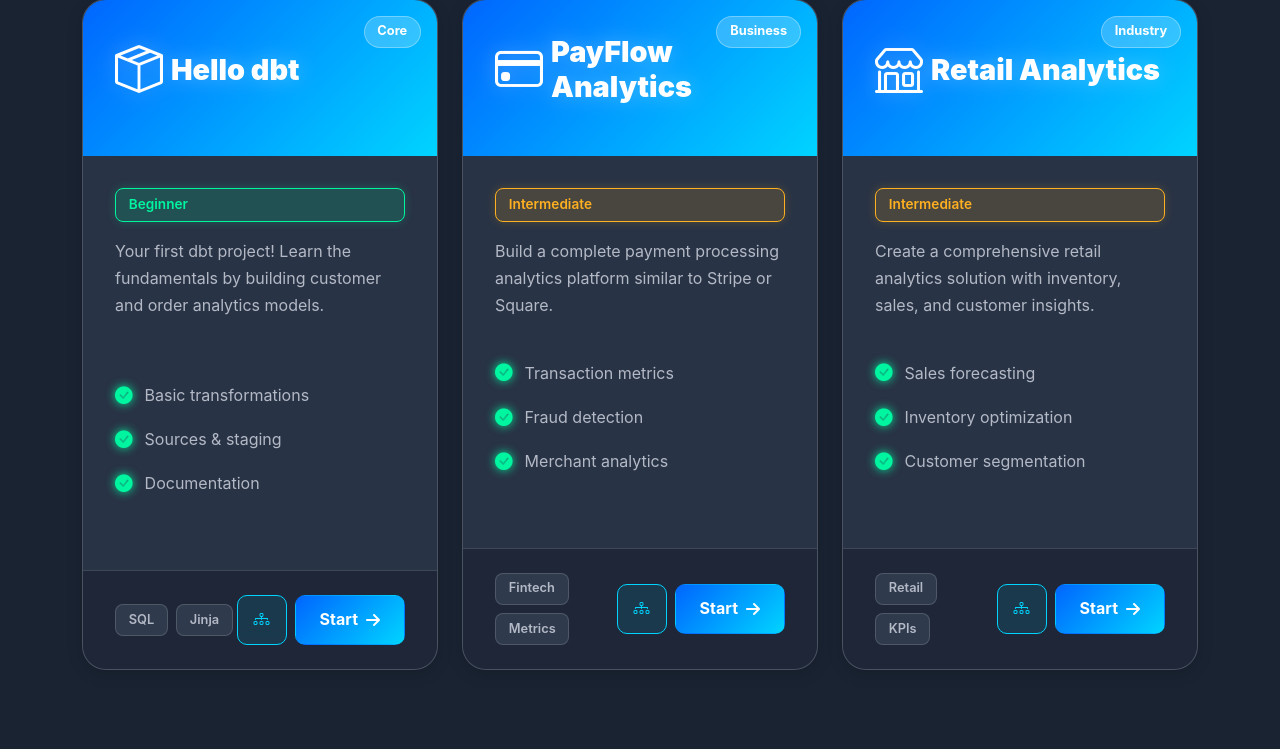
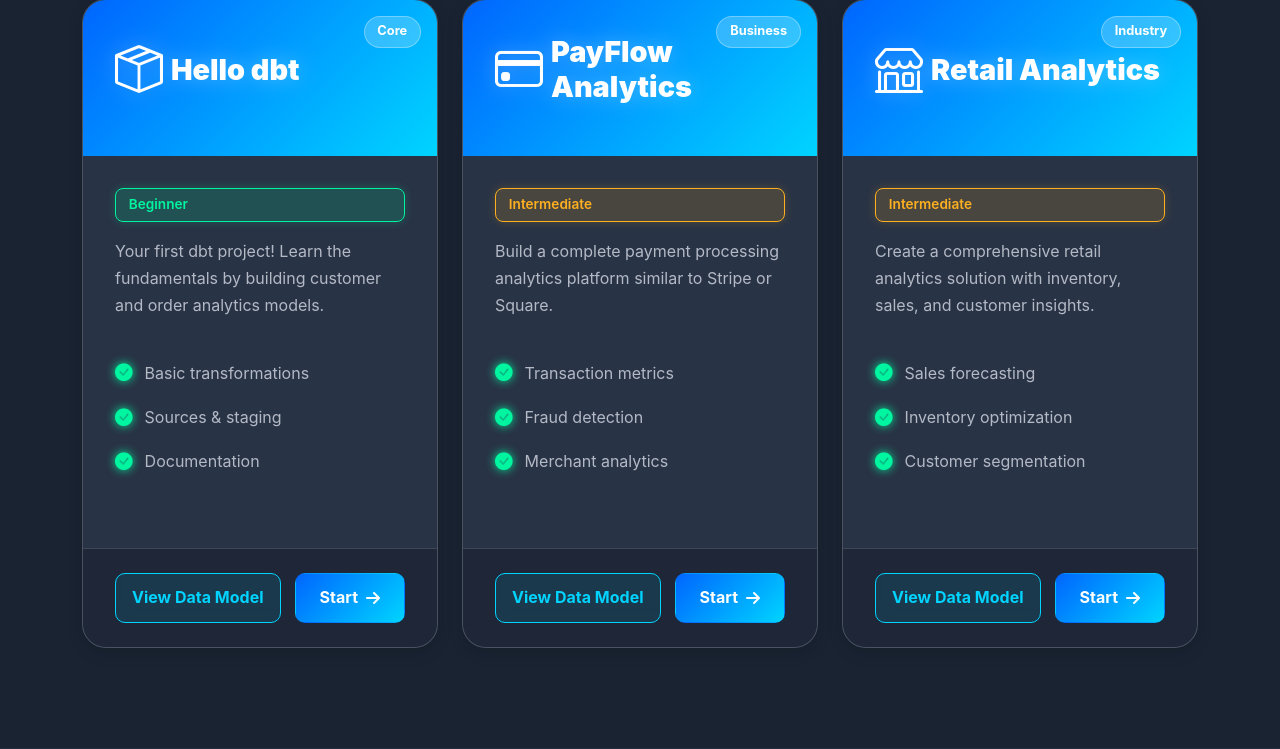
Before and after one commit to SS279/decode-data, a Django app: page /projects/ in a window 1280 px wide. Shown: the part 997-1746 px from the top of the page. Run offline with Django 4.2, Linux system fonts and the light colour scheme.

Commit message:
Update Datamodel buttons

```diff
--- a/learning/templates/additional/projects.html
+++ b/learning/templates/additional/projects.html
@@ -1045,13 +1045,13 @@
                         </ul>
                     </div>
                     <div class="project-footer">
-                        <div class="tech-tags">
+                        <!-- <div class="tech-tags">
                             <span class="tech-tag">SQL</span>
                             <span class="tech-tag">Jinja</span>
-                        </div>
-                        <div style="display: flex; gap: 0.5rem;">
+                        </div> -->
+                        <div style="display: flex; justify-content: space-between; width: 100%;">
                             <button onclick="viewDataModel('hello_dbt')" class="data-model-btn" title="View Data Model">
-                                <i class="bi bi-diagram-3"></i>
+                                View Data Model
                             </button>
                             <a href="{% url 'dashboard' %}" class="start-btn">
                                 Start <i class="fas fa-arrow-right"></i>
@@ -1083,13 +1083,13 @@
                         </ul>
                     </div>
                     <div class="project-footer">
-                        <div class="tech-tags">
+                        <!-- <div class="tech-tags">
                             <span class="tech-tag">Fintech</span>
                             <span class="tech-tag">Metrics</span>
-                        </div>
-                        <div style="display: flex; gap: 0.5rem;">
+                        </div> -->
+                        <div style="display: flex; justify-content: space-between; width: 100%;">
                             <button onclick="viewDataModel('fintech')" class="data-model-btn" title="View Data Model">
-                                <i class="bi bi-diagram-3"></i>
+                                View Data Model
                             </button>
                             <a href="{% url 'dashboard' %}" class="start-btn">
                                 Start <i class="fas fa-arrow-right"></i>
@@ -1121,13 +1121,13 @@
                         </ul>
                     </div>
                     <div class="project-footer">
-                        <div class="tech-tags">
+                        <!-- <div class="tech-tags">
                             <span class="tech-tag">Retail</span>
                             <span class="tech-tag">KPIs</span>
-                        </div>
-                        <div style="display: flex; gap: 0.5rem;">
+                        </div> -->
+                        <div style="display: flex; justify-content: space-between; width: 100%;">
                             <button onclick="viewDataModel('cafe_chain')" class="data-model-btn" title="View Data Model">
-                                <i class="bi bi-diagram-3"></i>
+                                View Data Model
                             </button>
                             <a href="{% url 'dashboard' %}" class="start-btn">
                                 Start <i class="fas fa-arrow-right"></i>
```
